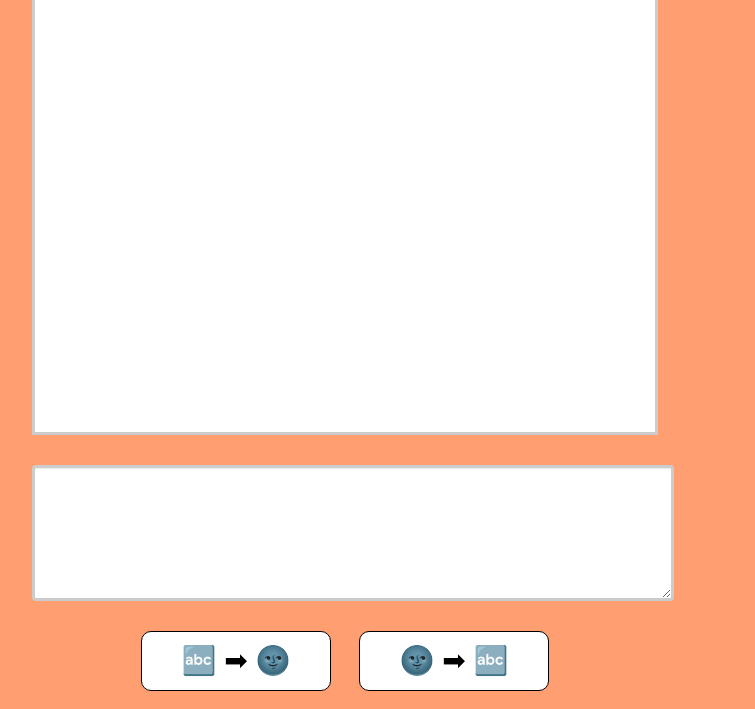
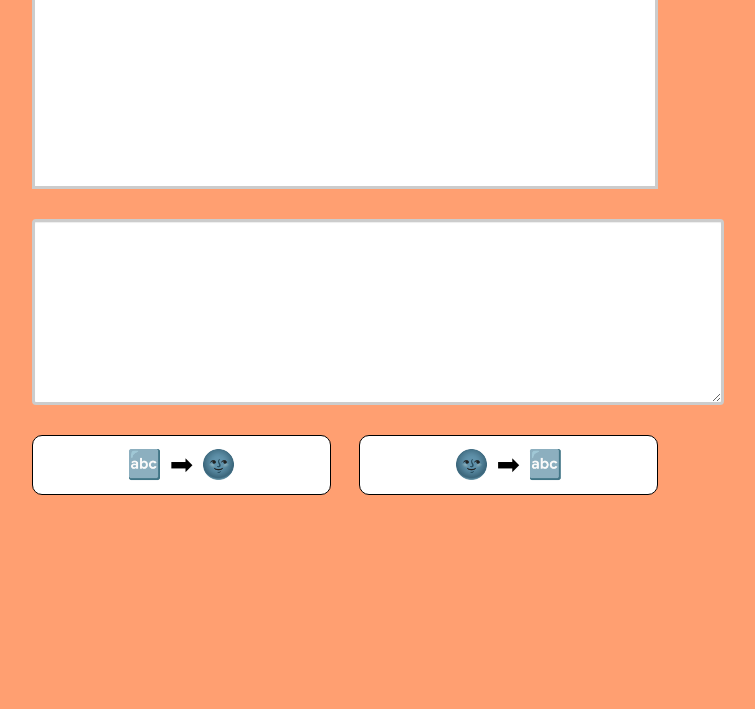
Before and after one commit to lilkraftwerk/emojicode, a plain HTML site: page index.html in a window 1280 px wide. Shown: the part 91-800 px from the top of the page, without its empty margins (295-1050 px from the left). Drawn offline with nearby package versions, Linux system fonts and the light colour scheme.

Commit message:
adding bootstrap

```diff
--- a/css/stylez.css
+++ b/css/stylez.css
@@ -19,14 +19,13 @@ body {
   text-shadow: 2px 2px 0px white;
 }
 
-.delivery {
+#delivery {
   font-size: 2.5em;
-  width: 100%;
-  min-height: 120px;
+  min-height: 200px;
   background-color: white;
   margin-top: 30px;
   margin-bottom: 30px;
-  padding: 220px;
+  padding: 30px;
   border: 3px solid #cccccc;
 
 }
@@ -41,8 +40,8 @@ textarea {
   font-size: 2em;
   width: 100%;
   height: 120px;
+  padding: 30px;
   border: 3px solid #cccccc;
-  padding: 5px;
   font-family: 'Open Sans', sans-serif;
   background-position: bottom right;
   background-repeat: no-repeat;
--- a/index.html
+++ b/index.html
@@ -4,6 +4,7 @@
         <title>
             emoji code
         </title>
+        <meta name="viewport" content="width=device-width, initial-scale=1, maximum-scale=1">
         <meta charset="utf-8">
         <link type="text/css" rel="stylesheet" href="css/bootstrap.min.css">
         <link type="text/css" rel="stylesheet" href="css/stylez.css">
@@ -25,7 +26,7 @@
         </div>
         <div class="row-fluid">
             <div class="span3"></div>
-            <div class="span6 delivery"></div>
+            <div class="span6" id="delivery"></div>
             <div class="span3"></div>
 </div>
    <div class="row-fluid">
@@ -35,10 +36,10 @@
 </div>
    <div class="row-fluid">
 
-            <div class="span4"></div>
-       <button id="text2emoji" class="butan span2">&#128292; &#10145; &#127770;</button>
-       <button id="emoji2text" class="butan span2">&#127770; &#10145; &#128292;</button>
-            <div class="span4"></div>
+            <div class="span3"></div>
+       <button id="text2emoji" class="butan span3">&#128292; &#10145; &#127770;</button>
+       <button id="emoji2text" class="butan span3">&#127770; &#10145; &#128292;</button>
+            <div class="span3"></div>
 
 </div>
 
```
